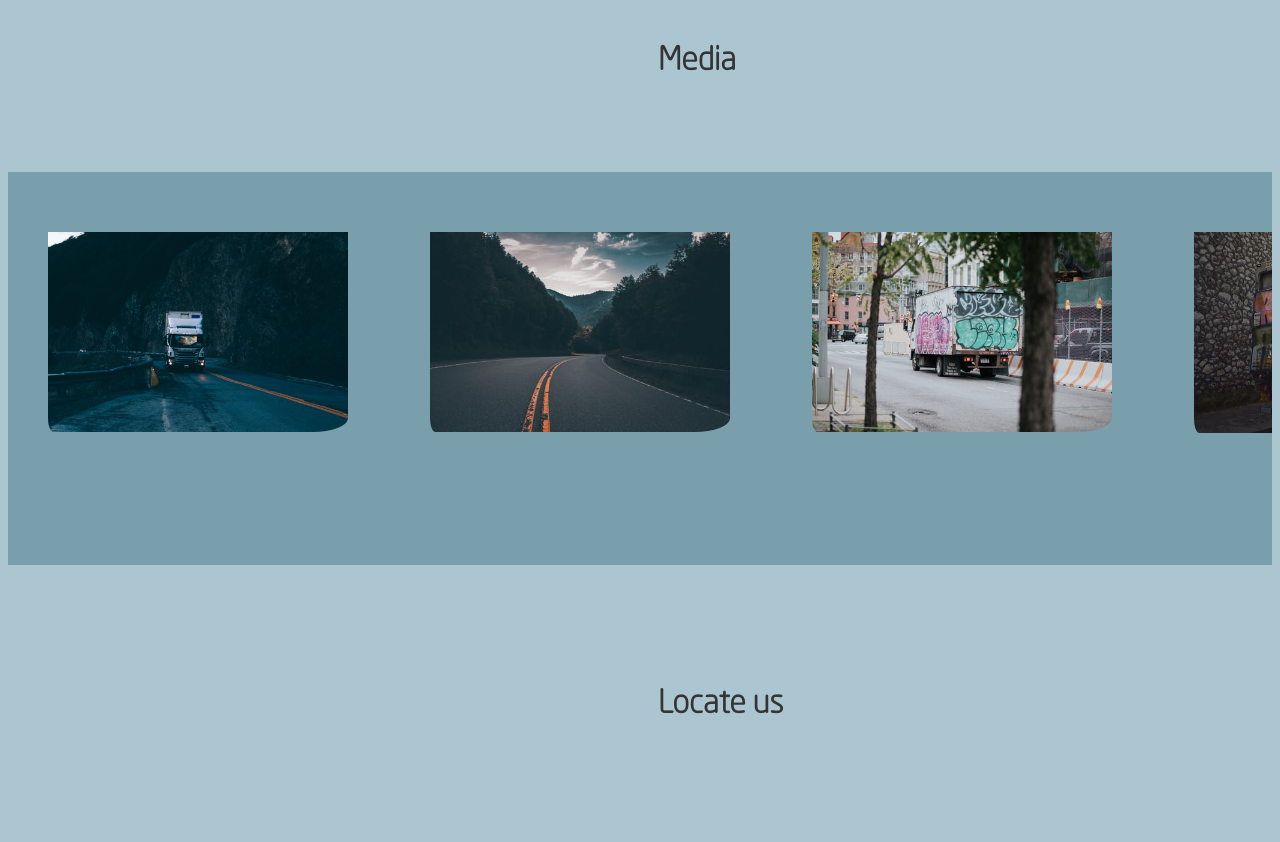
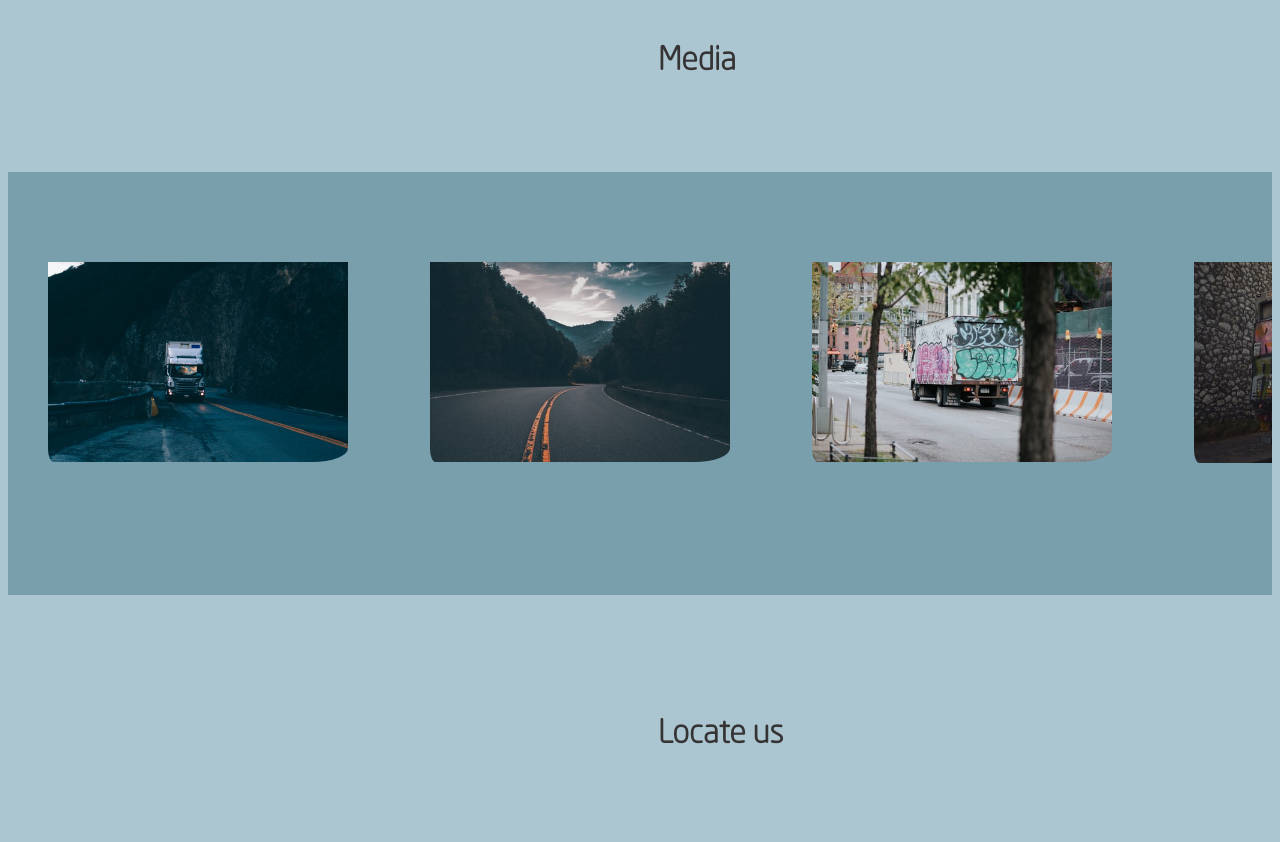
Before and after one commit to Omer-zabhi/Omer-zabhi.github.io, a plain HTML site: page index.html in a window 1280 px wide. Shown: the part 2150-2992 px from the top of the page. Drawn offline with Linux system fonts and the light colour scheme; grey boxes are pictures that could not be loaded.

Commit message:
Update style.css

```diff
--- a/style.css
+++ b/style.css
@@ -85,7 +85,7 @@ body{
 
 h2{
   align-content: center;
-  padding: 20px 210px;
+  padding: 20px 180px;
   font-family: Neo sans;
   color:  rgb(53, 51, 51);
 }
@@ -138,6 +138,7 @@ h2{
     padding: 20px 0px;
     background-color: #799fad;
     align-self: center;
+    padding-top: 50px;
 
   }
 
@@ -162,7 +163,7 @@ h2{
 
 #h2{
   align-content: center;
-  padding: 20px 185px;
+  padding: 20px 170px;
   font-family: Neo sans;
   color:  rgb(53, 51, 51);
 
```
